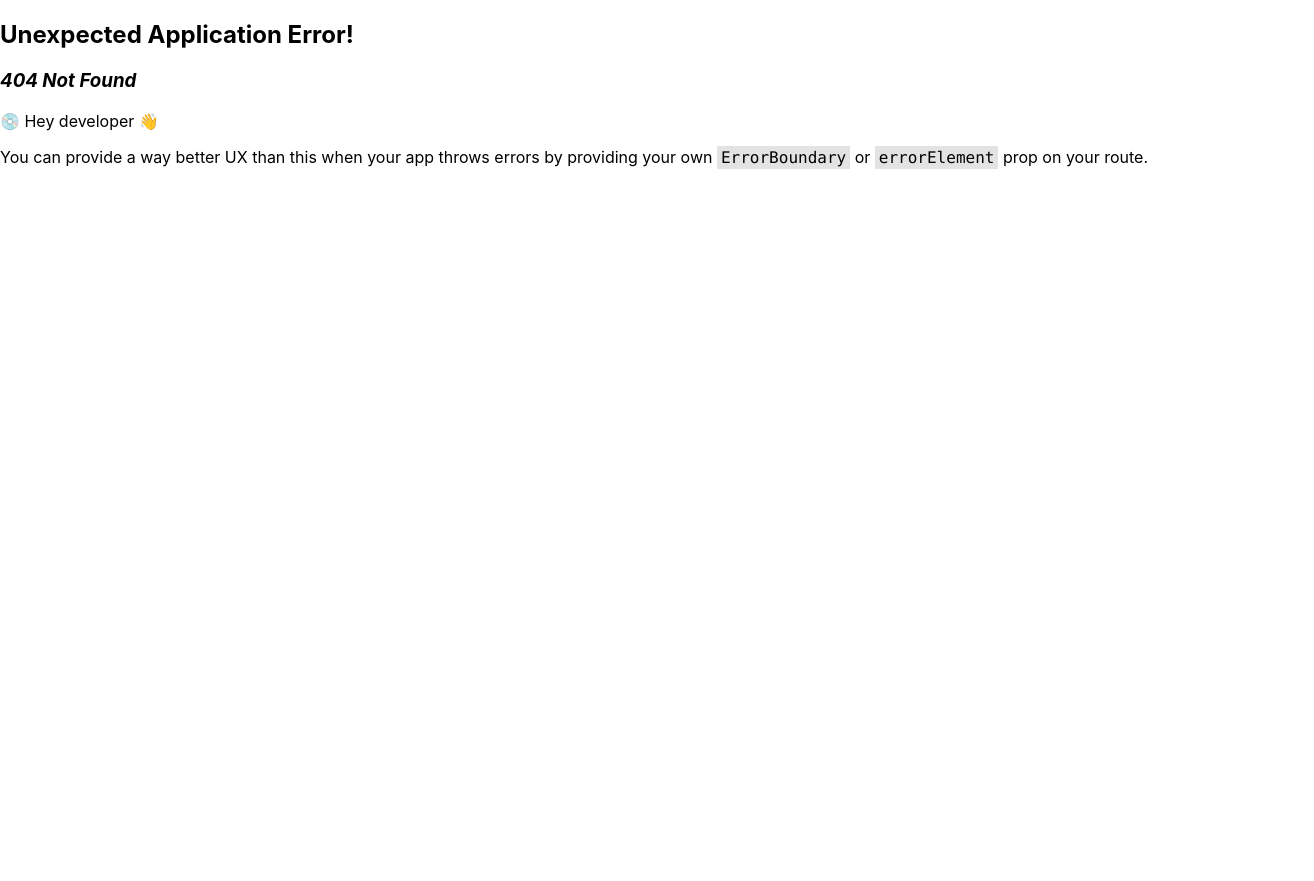
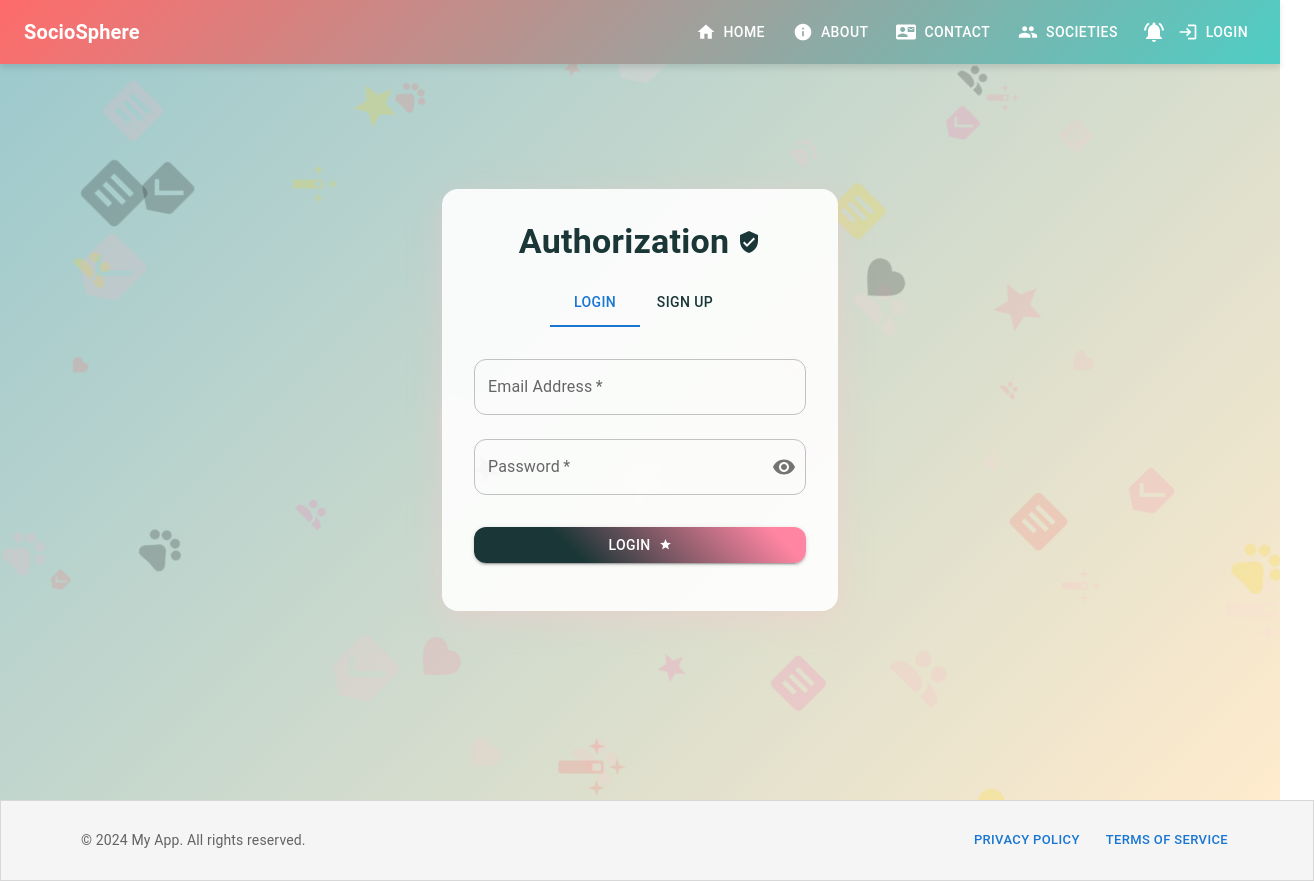
Before and after one commit to zhtHreem/SocioSphere, a React (Create React App) app in the folder frontend/: page /auth in a window 1280 px wide. Before the commit this address had no page. Shown: the whole page, 1314 px wide, since content can reach past the window. Before the commit the page ends 800 px from the top, so only its background shows below. Built offline with nearby package versions, Linux system fonts and the light colour scheme.

Commit message:
created login/signup

```diff
--- /dev/null
+++ b/frontend/src/Components/Authorization/auth.js
@@ -0,0 +1,118 @@
+import React, { useState,useMemo } from 'react';
+import { Box, Button, Container, TextField, Typography, Paper, Tab, Tabs, IconButton, useMediaQuery, useTheme } from '@mui/material';
+import { Visibility, VisibilityOff, Favorite, Star, Pets, Cake, AutoFixHigh, CatchingPokemon,Beenhere, Article, People } from '@mui/icons-material';
+import VerifiedUserIcon from '@mui/icons-material/VerifiedUser';
+const BackgroundIcons = () => {
+  const icons = [Favorite, Star, Pets, Article, AutoFixHigh, People, Beenhere];
+  const colors = ['#FFB6C1', '#FF69B4', '#FFC0CB', '#FF85A2', '#FFD1DC', 'black', '#FF6B6B', '#FFD700'];
+
+  const iconElements = useMemo(() => {
+    return [...Array(50)].map((_, index) => {
+      const IconComponent = icons[index % icons.length];
+      const color = colors[index % colors.length];
+      const size = Math.random() * 50 + 20;
+
+      // Pre-calculate random positions and animation delays
+      const top = `${Math.random() * 100}%`;
+      const left = `${Math.random() * 100}%`;
+      const animationDelay = `${Math.random() * 5}s`;
+      const transformTranslate = `translate(${Math.random() * 20 - 10}px, ${Math.random() * 20 - 10}px)`;
+
+      return (
+        <Box
+          key={index}
+          sx={{
+            position: 'absolute',
+            color,
+            opacity: 0.2,
+            top,
+            left,
+            transform: 'rotate(45deg)',
+            animation: `float 10s infinite`,
+            animationDelay,
+            '@keyframes float': {
+              '0%': { transform: 'translate(0, 0) rotate(45deg)' },
+              '50%': { transform: transformTranslate + ' rotate(45deg)' },
+              '100%': { transform: 'translate(0, 0) rotate(45deg)' }
+            }
+          }}
+        >
+          <IconComponent sx={{ fontSize: size }} />
+        </Box>
+      );
+    });
+  }, []);
+
+  return (
+    <Box sx={{ position: 'fixed', top: 0, left: 0, width: '100%', height: '100%', pointerEvents: 'none', overflow: 'hidden', zIndex: 3 }}>
+      {iconElements}
+    </Box>
+  );
+};
+
+
+const AuthPage = () => {
+  const [activeTab, setActiveTab] = useState(0);
+  const [showPassword, setShowPassword] = useState(false);
+    // Separate state for login and signup
+  const [loginData, setLoginData] = useState({ email: '', password: '' });
+  const [signupData, setSignupData] = useState({ username: '', email: '', password: '', confirmPassword: '' });
+
+ const handleLoginChange = (e) => {
+    const { name, value } = e.target;
+    setLoginData({ ...loginData, [name]: value });
+  };
+  const handleSignupChange = (e) => {
+    const { name, value } = e.target;
+    setSignupData({ ...signupData, [name]: value });
+  };
+  const commonTextFieldProps = {
+    margin: "normal", required: true, fullWidth: true, variant: "outlined",
+    sx: { '& .MuiOutlinedInput-root': { borderRadius: 3, '&:hover fieldset': { borderColor: '#1A3636' }, '&.Mui-focused fieldset': { borderColor: '#1A3659' } } }
+  };
+
+  const commonButtonProps = {
+    fullWidth: true, variant: "contained",
+    sx: { mt: 3, mb: 2, borderRadius: 3, background: 'linear-gradient(45deg, #1A3636 30%, #FF85A2 90%)', '&:hover': { background: 'linear-gradient(45deg, #FF85A2 30%, #1A3636 90%)' } }
+  };
+
+  return (
+    <Box sx={{ position: 'relative', minHeight: '100vh', display: 'flex', alignItems: 'center', justifyContent: 'center', background: 'linear-gradient(135deg, #9AC8CD 0%, #FFEBCD 100%)', overflow: 'hidden' }}>
+      <BackgroundIcons />
+      <Container maxWidth="xs" sx={{ position: 'relative', zIndex: 4 }}>
+        <Paper elevation={6} sx={{ padding: 4, display: 'flex', flexDirection: 'column', alignItems: 'center', borderRadius: 4, background: 'rgba(255, 255, 255, 0.9)', boxShadow: '0 8px 32px 0 rgba(255, 192, 203, 0.37)' }}>
+          <Typography component="h1" variant="h4" sx={{ mb: 2, fontWeight: 'bold', color: '#1A3636', display: 'flex', alignItems: 'center' }}>
+            Authorization <VerifiedUserIcon  sx={{ ml: 1, color: '#1A3636' }} />
+          </Typography>
+
+          <Tabs value={activeTab} onChange={(e, newValue) => setActiveTab(newValue)} sx={{ mb: 2, '& .MuiTab-root': { color: '#1A3636' } }}>
+            <Tab label="Login" />
+            <Tab label="Sign Up" />
+          </Tabs>
+
+          {activeTab === 0 ? (
+            <Box component="form" sx={{ width: '100%' }}>
+              <TextField {...commonTextFieldProps} id="login-email" label="Email Address" name="email" value={loginData.email} onChange={handleLoginChange} autoComplete="email" />
+              <TextField {...commonTextFieldProps} name="password" label="Password" value={loginData.password} onChange={handleLoginChange} type={showPassword ? 'text' : 'password'} id="login-password" autoComplete="current-password"
+                InputProps={{ endAdornment: (<IconButton onClick={() => setShowPassword(!showPassword)} edge="end">{showPassword ? <VisibilityOff /> : <Visibility />}</IconButton>)}}
+              />
+              <Button {...commonButtonProps} type="submit">Login <Star sx={{ ml: 1, fontSize: 'small' }} /></Button>
+            </Box>
+          ) : (
+            <Box component="form" sx={{ width: '100%' }}>
+              <TextField {...commonTextFieldProps} id="signup-username" label="Username" name="username" value={signupData.username} onChange={handleSignupChange} />
+              <TextField {...commonTextFieldProps} id="signup-email" label="Email Address" name="email" autoComplete="email" value={signupData.email}  onChange={handleSignupChange} />
+              <TextField {...commonTextFieldProps} value={signupData.password} onChange={handleSignupChange} name="password" label="Password" type={showPassword ? 'text' : 'password'} id="signup-password" autoComplete="new-password"
+                InputProps={{ endAdornment: (<IconButton onClick={() => setShowPassword(!showPassword)} edge="end">{showPassword ? <VisibilityOff /> : <Visibility />}</IconButton>) }}
+              />
+              <TextField {...commonTextFieldProps} value={signupData.confirmPassword} onChange={handleSignupChange} name="confirm-password" label="Confirm Password" type={showPassword ? 'text' : 'password'} id="signup-confirm-password" />
+              <Button {...commonButtonProps} type="submit">Sign Up <Star sx={{ ml: 1, fontSize: 'small' }} /></Button>
+            </Box>
+          )}
+        </Paper>
+      </Container>
+    </Box>
+  );
+};
+
+export default AuthPage;
```
Also changed, not shown: frontend/src/index.js (+6 -1 lines).
